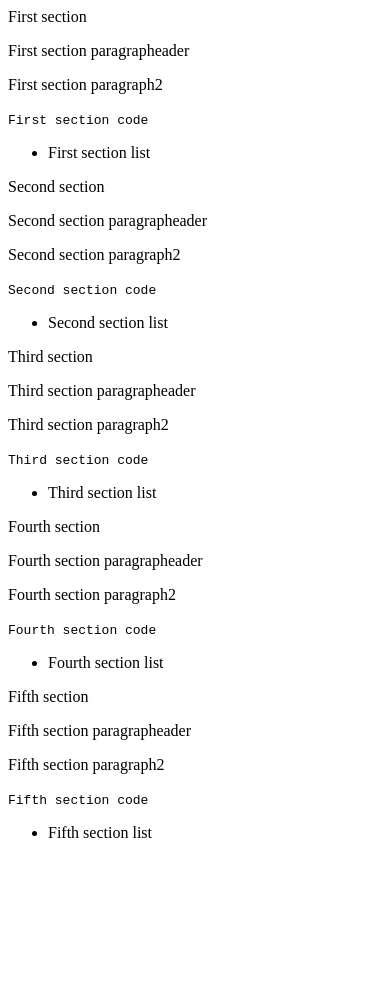
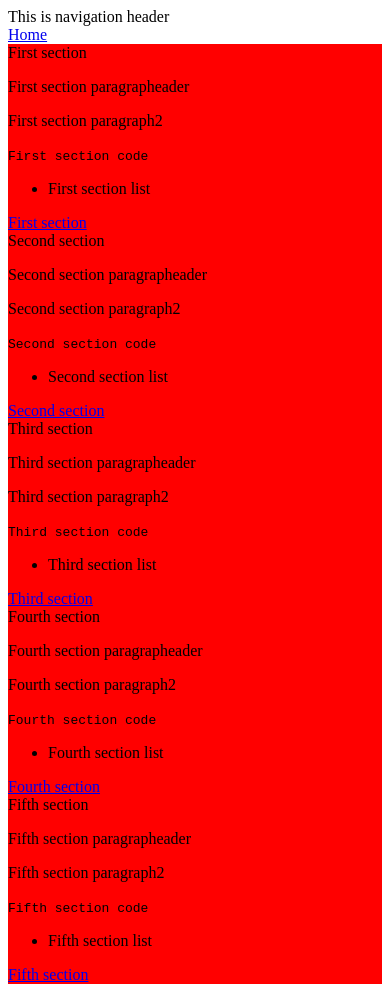
Before and after one commit to tru07pti/T-r, a plain HTML site: page index.html in a window 390 px wide. Before the commit the page ends 858 px from the top, so only its background shows below. Drawn offline with Linux system fonts and the light colour scheme.

Commit message:
question 10-15

```diff
--- a/css/style.css
+++ b/css/style.css
@@ -0,0 +1,10 @@
+#navbar {
+    text-align: left;
+}
+
+@media only screen and (max-width: 480px) {
+
+    #main-doc {
+        background-color: red;
+    }
+}
--- a/index.html
+++ b/index.html
@@ -4,14 +4,26 @@
     <meta charset="UTF-8">
     <title>Fork Me! FCC: Test Suite Template</title>
     <link rel="stylesheet" href="css/style.css">
+    <style>
+      #navbar {
+        text-align: left;
+    }
+
+      @media only screen and (max-width: 480px) {
+
+        #main-doc {
+            background-color: red;
+        }
+    }
+    </style>
   </head>
 
   <body>
     <nav id="navbar">
+      <header>This is navigation header</header>
+      <a href="#" class="nav-link">Home</a>
+    </nav>
 
-    </nav>
-    <script src="https://cdn.freecodecamp.org/testable-projects-fcc/v1/bundle.js"></script>
-    <script  src="js/index.js"></script>
     <main id="main-doc">
       <section class="main-section" id="First_section">
         <header>First section</header>
@@ -21,6 +33,7 @@
         <ul>
           <li>First section list</li>
         </ul>
+        <a href="#First_section" class="nav-link">First section</a>
       </section>
       <section class="main-section" id="Second_section">
         <header>Second section</header>
@@ -30,6 +43,7 @@
         <ul>
           <li>Second section list</li>
         </ul>
+        <a href="#Second_section" class="nav-link">Second section</a>
       </section>
       <section class="main-section" id="Third_section">
         <header>Third section</header>
@@ -39,6 +53,7 @@
         <ul>
           <li>Third section list</li>
         </ul>
+        <a href="#Third_section" class="nav-link">Third section</a>
       </section>
       <section class="main-section" id="Fourth_section">
         <header>Fourth section</header>
@@ -48,6 +63,7 @@
         <ul>
           <li>Fourth section list</li>
         </ul>
+        <a href="#Fourth_section" class="nav-link">Fourth section</a>
       </section>
       <section class="main-section" id="Fifth_section">
         <header>Fifth section</header>
@@ -57,7 +73,11 @@
         <ul>
           <li>Fifth section list</li>
         </ul>
+        <a href="#Fifth_section" class="nav-link">Fifth section</a>
       </section>
     </main>
+
+    <script src="https://cdn.freecodecamp.org/testable-projects-fcc/v1/bundle.js"></script>
+    <script  src="js/index.js"></script>
   </body>
 </html>
```
